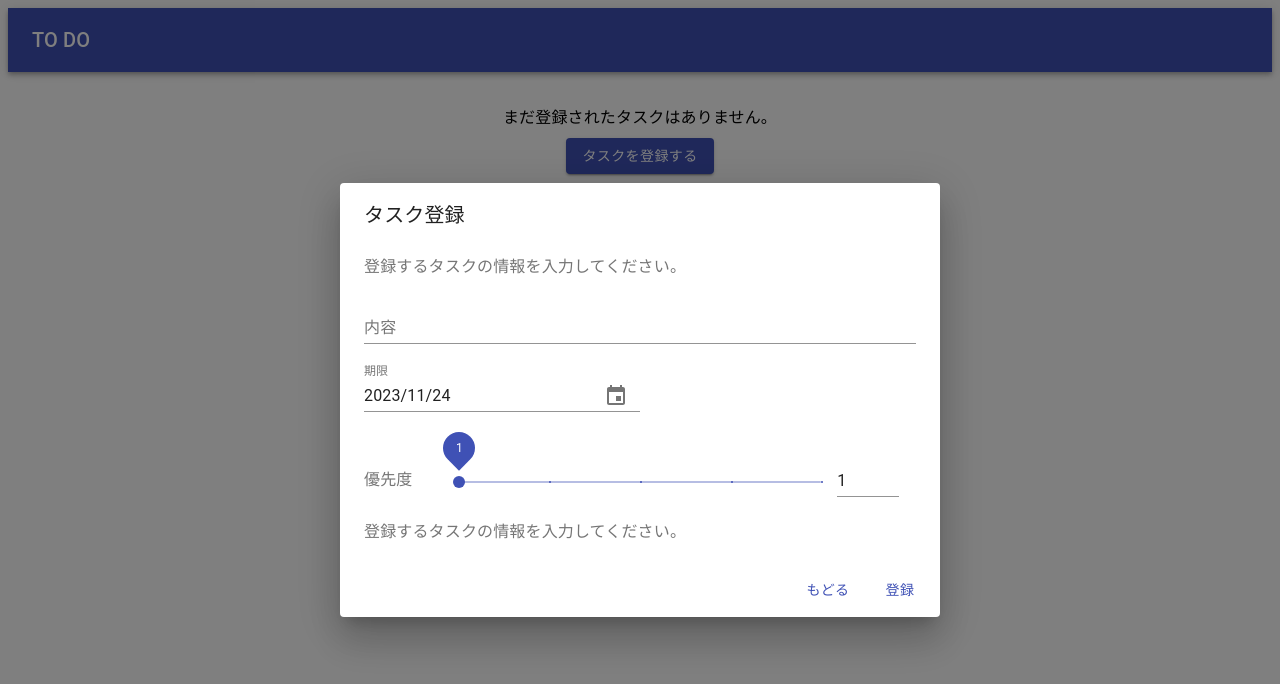
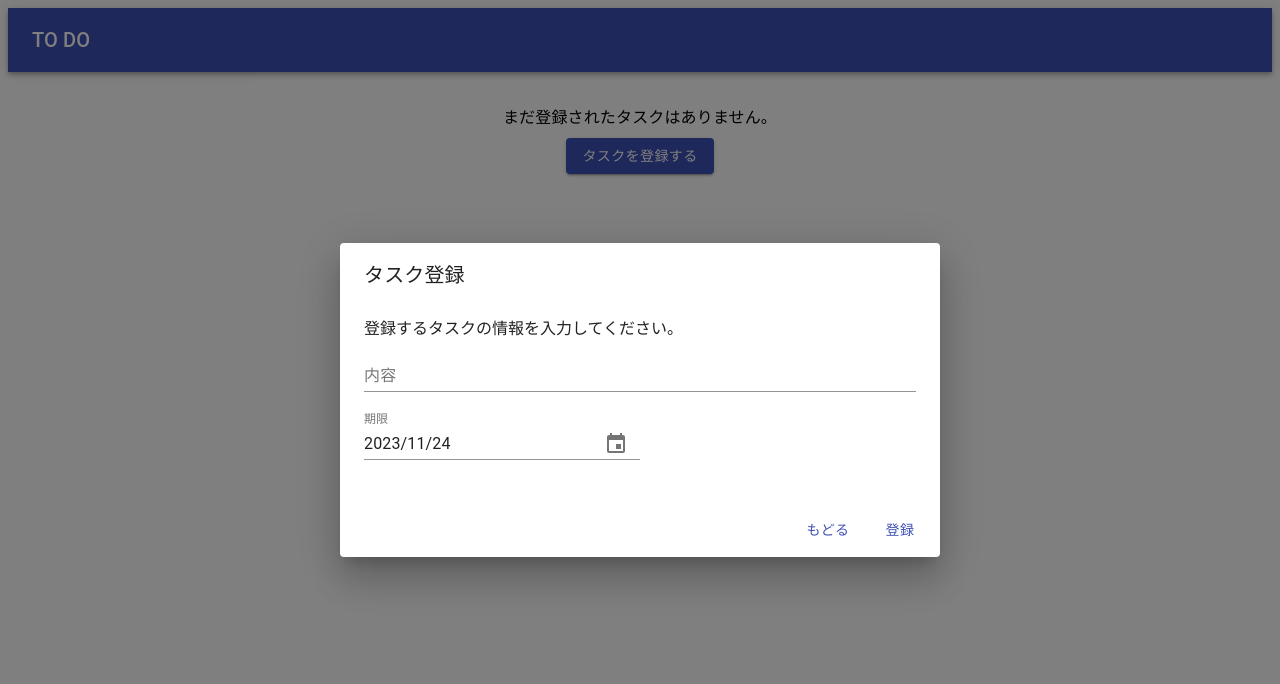
Before and after one commit to Minori411/graduation, a React (Create React App) app in the folder ClientApp/: page / in a window 1280 px wide. Both pictures are taken after a click on the button "タスクを登録する". Shown: the top 684 px of the page. Built offline with nearby package versions, Linux system fonts and the light colour scheme.

Commit message:
priority delete

```diff
--- a/ClientApp/src/components/RegisterDialog.tsx
+++ b/ClientApp/src/components/RegisterDialog.tsx
@@ -51,7 +51,6 @@ export default function RegisterDialog({ open, onClose }: Props) {
       <RegisterDialogContent />
       <DialogContent>
         <DialogContentText>
-          登録するタスクの情報を入力してください。
         </DialogContentText>
       </DialogContent>
       <DialogActions>
--- a/ClientApp/src/components/RegisterDialogContent.tsx
+++ b/ClientApp/src/components/RegisterDialogContent.tsx
@@ -2,10 +2,8 @@ import React from 'react';
 import { useRecoilState, useSetRecoilState } from 'recoil';
 import Grid from '@material-ui/core/Grid';
 import TextField from '@material-ui/core/TextField';
-import Slider from '@material-ui/core/Slider';
-import Input from '@material-ui/core/Input';
 import DialogContent from '@material-ui/core/DialogContent';
-import DialogContentText from '@material-ui/core/DialogContentText';
+// import DialogContentText from '@material-ui/core/DialogContentText';
 import DateFnsUtils from '@date-io/date-fns';
 import {
   MuiPickersUtilsProvider,
@@ -59,9 +57,9 @@ export default function RegisterDialogContent() {
     // このタグ内にある部分が pickers のカバーする範囲になる
     <MuiPickersUtilsProvider utils={DateFnsUtils}>
       <DialogContent>
-        <DialogContentText>
+        {/* <DialogContentText> */}
           登録するタスクの情報を入力してください。
-        </DialogContentText>
+        {/* </DialogContentText> */}
         <Grid container spacing={6} direction="column">
           <Grid item>
             <TextField
@@ -85,40 +83,6 @@ export default function RegisterDialogContent() {
               minDateMessage="昨日以前の日付を指定することはできません"
             />
           </Grid>
-          <Grid container item spacing={2}>
-            <Grid item xs={2}>
-              <DialogContentText>優先度</DialogContentText>
-            </Grid>
-            <Grid item xs={8}>
-              <Slider
-                value={priority}
-                onChange={handleSliderChange}
-                defaultValue={1}        // デフォルト値 }
-                aria-valuetext=""
-                aria-labelledby="discrete-slider"
-                valueLabelDisplay="on"  // 数字の吹き出しを常に表示する }
-                step={1}  // 変動幅 }
-                marks     // 境界に印をつける }
-                min={1}   // 最小値 }
-                max={5}   // 最大値 }
-              />
-            </Grid>
-            <Grid item xs={2}>
-              <Input
-                value={priority}
-                margin="dense"
-                onChange={handleInputChange}
-                onBlur={handleBlur}
-                inputProps={{
-                  step: 1,
-                  min: 1,
-                  max: 5,
-                  type: 'number',
-                  'aria-labelledby': 'input-slider'
-                }}
-              />
-            </Grid>
-          </Grid>
         </Grid>
       </DialogContent>
     </MuiPickersUtilsProvider>
--- a/ClientApp/src/components/TodoTable.tsx
+++ b/ClientApp/src/components/TodoTable.tsx
@@ -76,7 +76,6 @@ export default function TodoTable() {
               </TableCell>
             <TableCell>タスク</TableCell>
             <TableCell align="center">期日</TableCell>
-            <TableCell align="center">優先度</TableCell>
           </TableRow>
         </TableHead>
         <TableBody>
```
